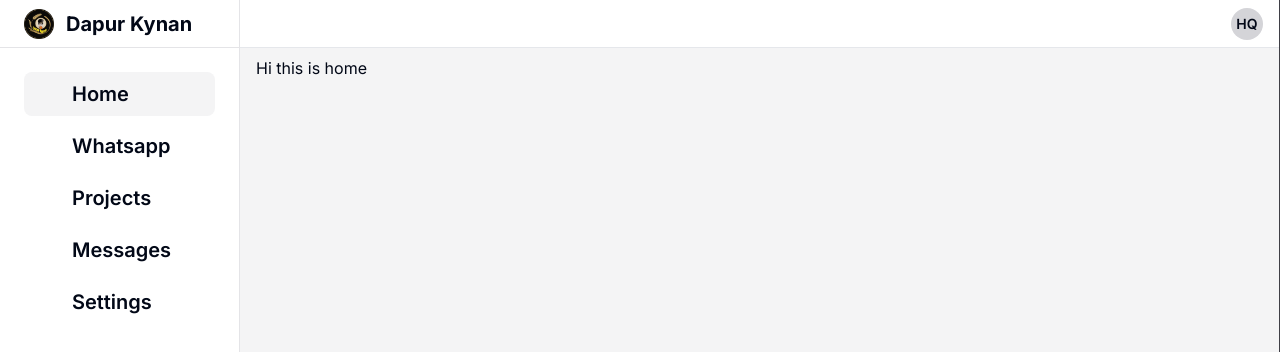
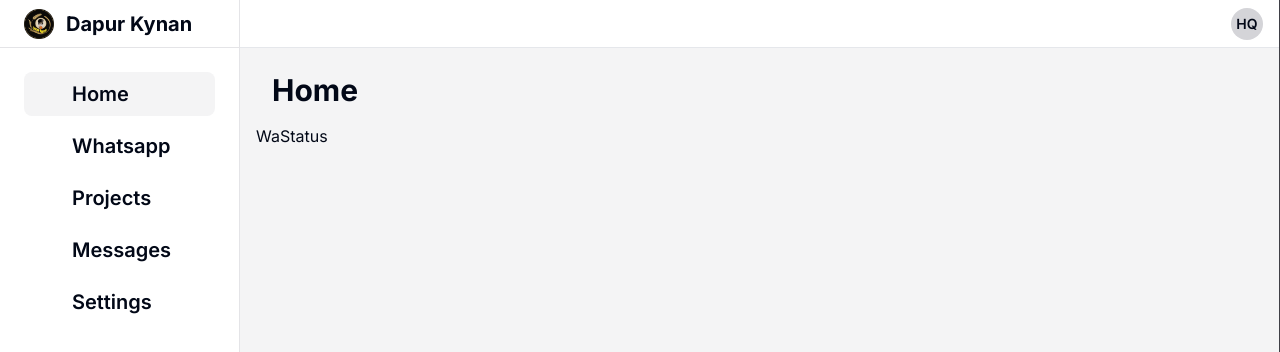
Before and after one commit to mmararief/pembukuan-kynan, a Next.js app: page / in a window 1280 px wide. Shown: the top 352 px of the page. Built offline with nearby package versions, Linux system fonts and the light colour scheme; some icons are missing.

Commit message:
update pembukuan

```diff
--- a/src/app/page.tsx
+++ b/src/app/page.tsx
@@ -1,5 +1,11 @@
+import WaStatus from "@/components/WaStatus";
 import Image from "next/image";
 
 export default function Home() {
-  return <div>Hi this is home</div>;
+  return (
+    <div>
+      <h1 className="text-3xl font-bold p-4">Home</h1>
+      <WaStatus />
+    </div>
+  );
 }
--- /dev/null
+++ b/src/components/WaStatus.tsx
@@ -0,0 +1,7 @@
+import React from "react";
+
+const WaStatus = () => {
+  return <div>WaStatus</div>;
+};
+
+export default WaStatus;
```
Also changed, not shown: 1 other file (tests, documents, lock files or other folders).
